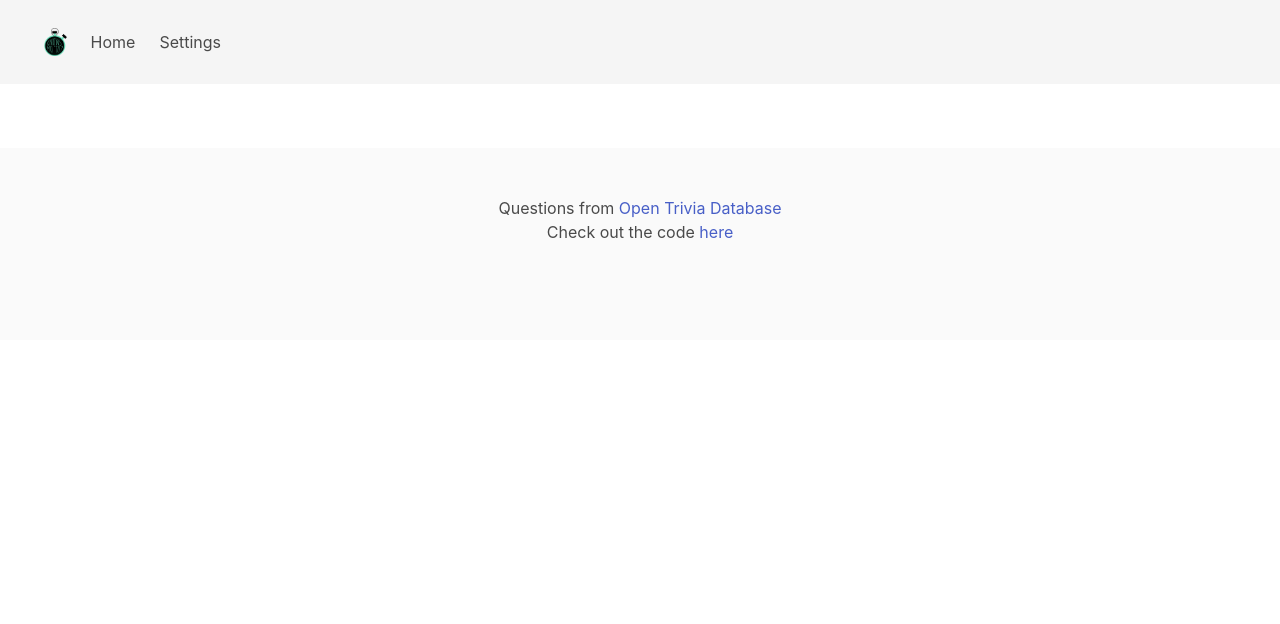
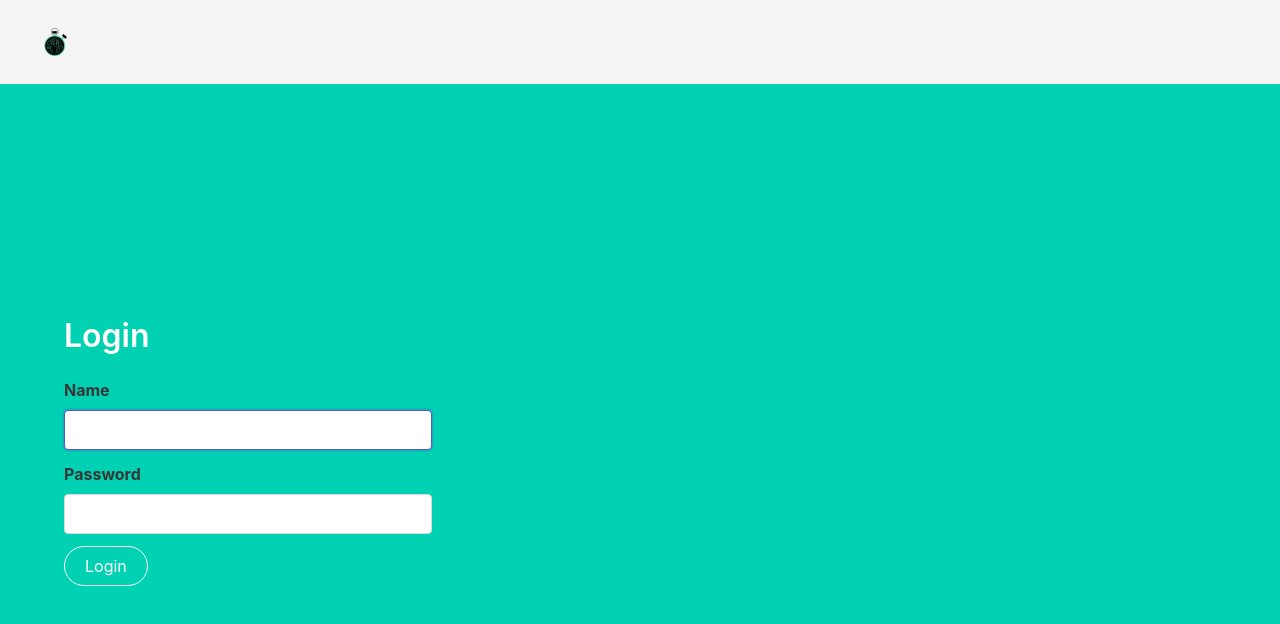
Before and after one commit to jedtrinidad/knows-mo-to, a Vue app: page /login in a window 1280 px wide. Shown: the top 624 px of the page. Built offline with nearby package versions, Linux system fonts and the light colour scheme.

Commit message:
Create Login

```diff
--- a/src/App.vue
+++ b/src/App.vue
@@ -1,28 +1,19 @@
 <template>
   <div id="root">
-    <navbar></navbar>
-    <section class="section">
-      <main class="container">
-        <router-view/>
-      </main>
-    </section>
-    <footer class="footer">
-      <p class="content has-text-centered">
-        Questions from
-        <a href="https://opentdb.com/" target="_blank">Open Trivia Database</a>
-        <br>
-        Check out the code <a href="https://github.com/jedtrinidad/knows-mo-to">here</a>
-      </p>
-    </footer>
+    <component :is="layout">
+      <router-view/>
+    </component>
   </div>
 </template>
 
 <script>
-import Navbar from '@/components/Navbar.vue'
+const default_layout = "default"
 
 export default {
-  components: {
-    Navbar
+  computed: {
+    layout() {
+      return (this.$route.meta.layout || default_layout) + '-layout'
+    }
   }
 }
 </script>
--- a/src/components/Navbar.vue
+++ b/src/components/Navbar.vue
@@ -12,7 +12,7 @@
                 <span aria-hidden="true"></span>
             </a>
         </div>
-        <div class="navbar-menu" v-bind:class="{ 'is-active' : isExpanded }">
+        <div class="navbar-menu" v-bind:class="{ 'is-active' : isExpanded }" v-if="$route.meta.requiresAuth">
             <router-link class="navbar-item" to="/" v-on:click.native="isExpanded = !isExpanded">Home</router-link>
             <router-link class="navbar-item" to="/settings" v-on:click.native="isExpanded = !isExpanded">Settings</router-link>
         </div>
--- /dev/null
+++ b/src/layouts/Default.vue
@@ -0,0 +1,27 @@
+<template>
+  <div id="root">
+    <navbar></navbar>
+    <section class="section">
+      <main class="container">
+        <slot></slot>
+      </main>
+    </section>
+    <footer class="footer">
+      <p class="content has-text-centered">
+        Questions from
+        <a href="https://opentdb.com/" target="_blank">Open Trivia Database</a>
+        <br>Check out the code
+        <a href="https://github.com/jedtrinidad/knows-mo-to">here</a>
+      </p>
+    </footer>
+  </div>
+</template>
+
+<script>
+import Navbar from '@/components/Navbar.vue'
+
+export default {
+    name: 'default-layout',
+    components: { Navbar }
+}
+</script>
--- /dev/null
+++ b/src/layouts/Hero.vue
@@ -0,0 +1,21 @@
+<template>
+    <div id="main">
+        <navbar></navbar>
+        <main class="hero is-fullheight is-primary">
+            <div class="hero-body">
+                <div class="container">
+                    <slot/>
+                </div>
+            </div>
+        </main>
+    </div>
+</template>
+
+<script>
+import Navbar from '@/components/Navbar.vue'
+
+export default {
+    components: { Navbar },
+    name: 'hero-layout'
+}
+</script>
--- a/src/main.js
+++ b/src/main.js
@@ -4,7 +4,25 @@ import 'bulma/css/bulma.css'
 import router from './router'
 import store from './store'
 
+import Default from './layouts/Default.vue'
+import Hero from './layouts/Hero.vue'
+
+Vue.component('default-layout', Default)
+Vue.component('hero-layout', Hero)
+
 Vue.config.productionTip = false
+
+router.beforeEach((to, from, next) => {
+  if (to.matched.some(r => r.meta.requiresAuth)) {
+    if (store.getters.isLoggedIn) {
+      next()
+    }
+    next({ name: 'login' })
+  }
+  else {
+    next()
+  }
+})
 
 new Vue({
   router,
--- a/src/router.js
+++ b/src/router.js
@@ -11,12 +11,28 @@ export default new Router({
     {
       path: '/',
       name: 'home',
-      component: Home
+      component: Home,
+      meta: {
+        requiresAuth: true,
+        layout: 'default'
+      }
+    },
+    {
+      path: '/login',
+      name: 'login',
+      component: () => import(/* webpackChunkName: "login" */ './views/Login.vue'),
+      meta: {
+        layout: 'hero'
+      }
     },
     {
       path: '/settings',
       name: 'settings',
-      component: () => import(/* webpackChunkName: "settings" */ './views/Settings.vue')
+      component: () => import(/* webpackChunkName: "settings" */ './views/Settings.vue'),
+      meta: {
+        requiresAuth: true,
+        layout: 'default'
+      }
     }
   ]
 })
--- a/src/store.js
+++ b/src/store.js
@@ -10,7 +10,9 @@ export default new Vuex.Store({
     questions: [],
     question: Object,
     isLoading: false,
-    results: { correct: 0, incorrect: 0 }
+    results: { correct: 0, incorrect: 0 },
+    user: Object,
+    token: localStorage.getItem('jwt') || ''
   },
   mutations: {
     setCategories: (state, categories) => {
@@ -22,6 +24,10 @@ export default new Vuex.Store({
     },
     setResults: (state, results) => {
       state.results = results
+    },
+    setToken: (state, token) => {
+      state.token = token
+      localStorage.setItem('jwt', state.token)
     }
   },
   actions: {
@@ -38,6 +44,6 @@ export default new Vuex.Store({
     }
   },
   getters: {
-
+    isLoggedIn: state => !!state.token
   }
 })
--- /dev/null
+++ b/src/views/Login.vue
@@ -0,0 +1,41 @@
+<template>
+  <main id="login">
+    <h1 class="title">Login</h1>
+    <div class="columns">
+      <div class="column is-4">
+        <form>
+          <label for="name" class="label">Name</label>
+          <div class="field">
+            <input type="text" id="name" class="input" v-model="name" required autofocus>
+          </div>
+          <label for="password" class="label">Password</label>
+          <div class="field">
+            <input class="input" type="password" name="password" id="password" v-model="password" required>
+          </div>
+          <div class="field">
+              <button type="submit"
+              class="button is-rounded is-outlined is-inverted is-primary"
+              @click="handleSubmit">Login</button>
+          </div>
+        </form>
+      </div>
+    </div>
+  </main>
+</template>
+
+<script>
+export default {
+  name: "login",
+  data() {
+      return {
+          name: "",
+          password: ""
+      }
+  },
+  methods: {
+      handleSubmit(e) {
+        e.preventDefault()
+      }
+  }
+};
+</script>
```
